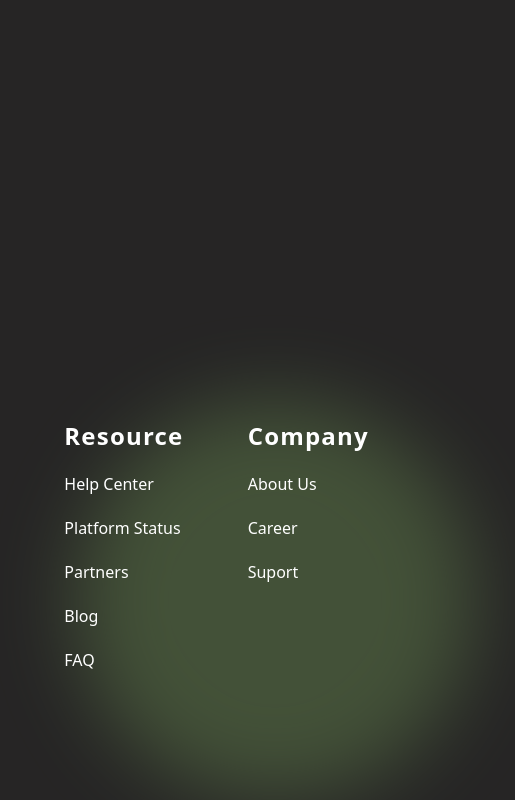
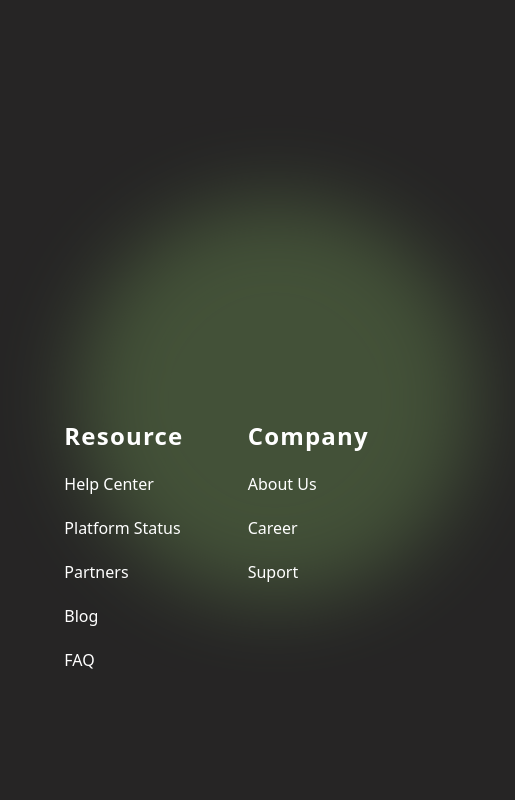
Before and after one commit to Mhorg8/NFT-market, a website: page dist/index.html in a window 1280 px wide. Shown: the part 2060-2860 px from the top of the page, 765-1280 px from the left. After the commit the page ends 2732 px from the top, so only its background shows below. Drawn offline with nearby package versions, Linux system fonts and the light colour scheme; files that its build step writes are made by us from their sources.

Commit message:
last part

```diff
--- a/dist/index.html
+++ b/dist/index.html
@@ -397,7 +397,7 @@
     <footer>
       <div class="container flex w-full h-full md:mt-24 mt-14 relative">
         <div
-          class="blob absolute w-[400px] h-[400px] bg-green-color -bottom-32 right-10"
+          class="blob absolute w-[400px] h-[400px] bg-green-color bottom-1/2 -translate-y-1/2 md:-bottom-32 right-10"
         ></div>
         <div class="grid grid-cols-12 w-full h-full gap-x-3">
           <div class="col-span-12 md:col-span-4 w-full h-full">
```
